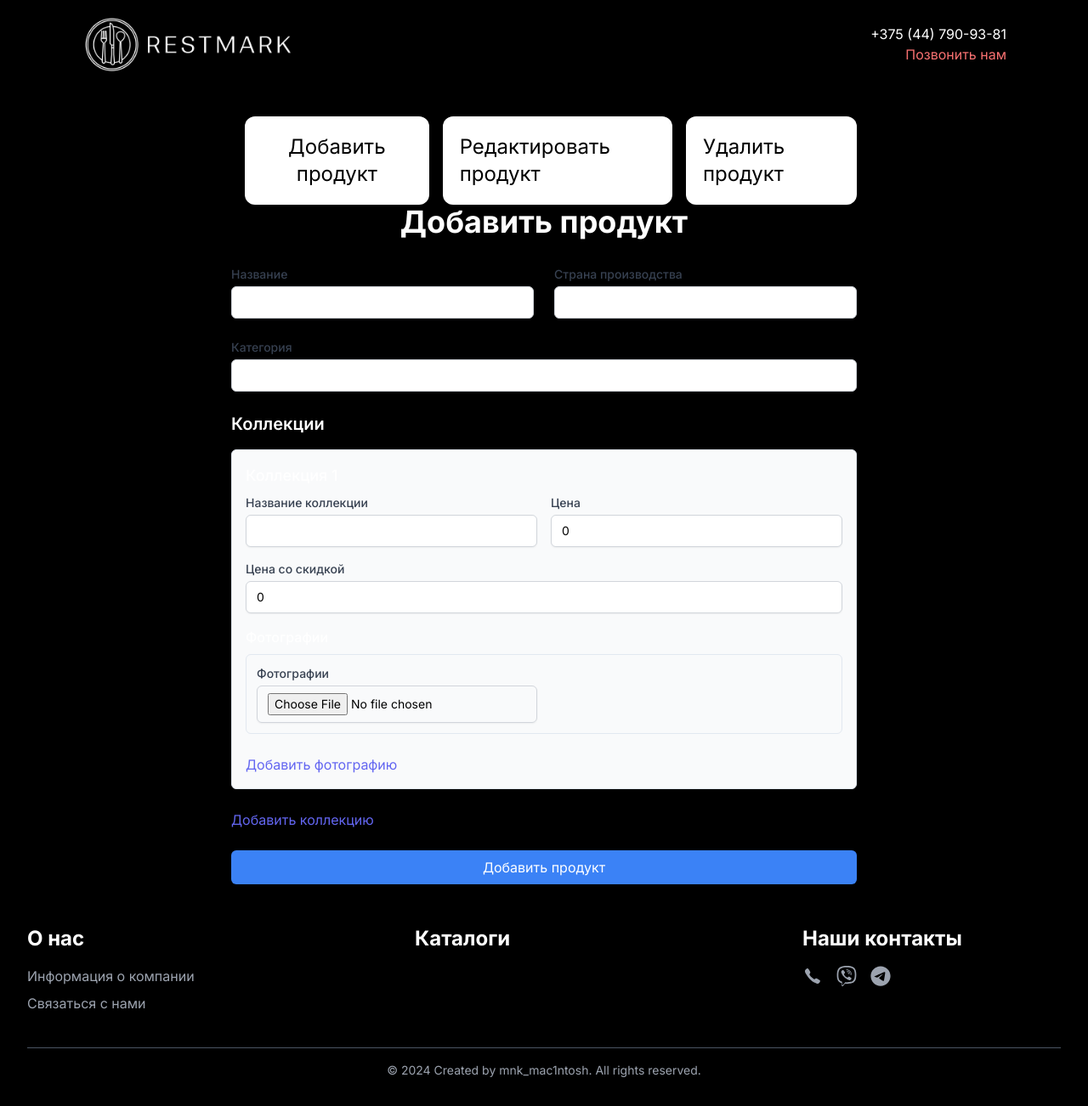
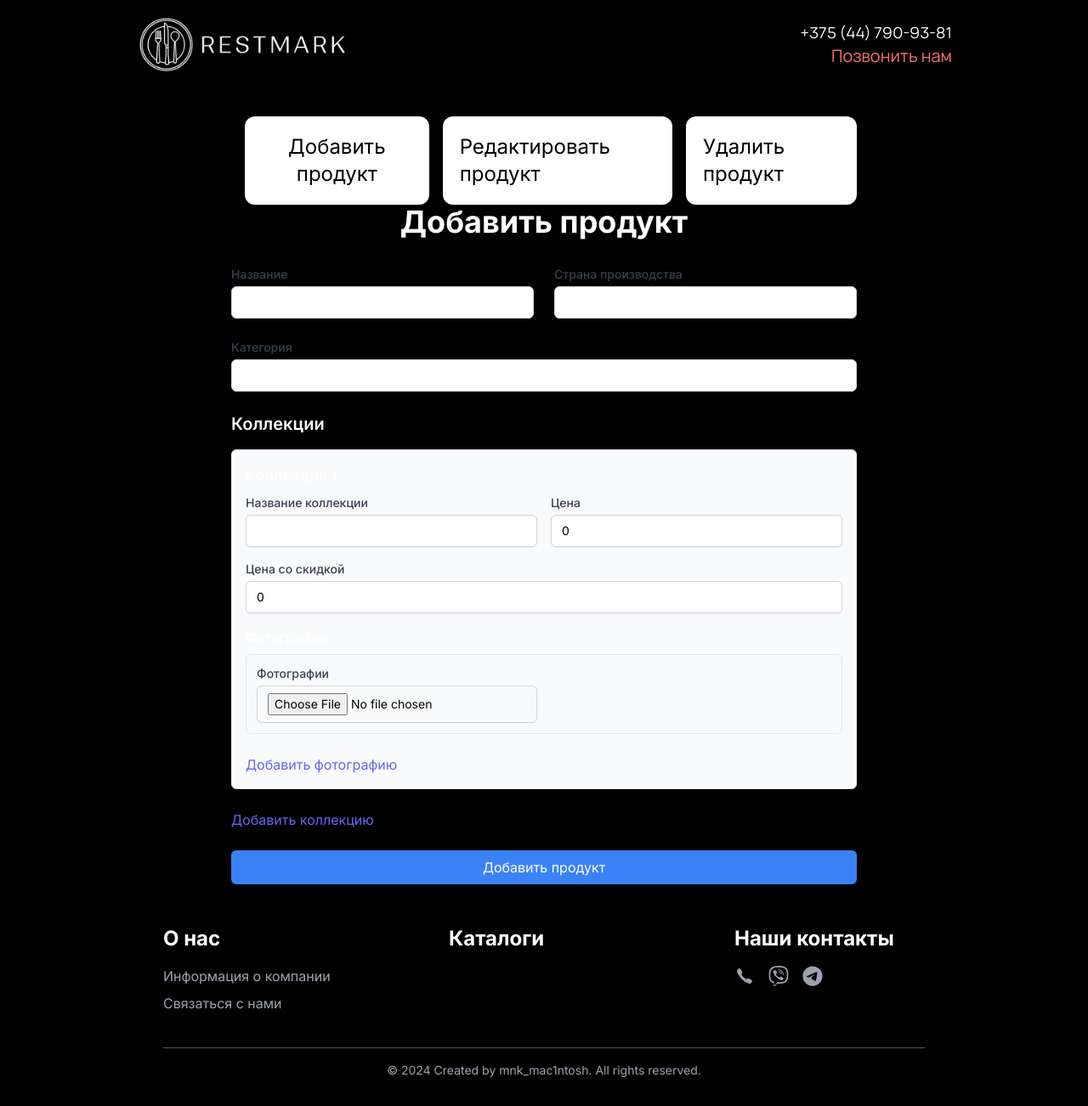
Before and after one commit to timofey1704/restmark-www, a Next.js app in the folder frontend/: page /dashboard/add-product in a window 1280 px wide. Shown: the whole page at 85% size. Built offline with nearby package versions, Linux system fonts and the light colour scheme.

Commit message:
RM-64 main page redesign

```diff
--- a/frontend/app/components/Customers/Customers.tsx
+++ b/frontend/app/components/Customers/Customers.tsx
@@ -7,8 +7,8 @@ const Customers = async () => {
   const customers: Customer[] = await fetchCustomers()
 
   return (
-    <div className="container mx-auto px-4 py-4">
-      <div className="grid grid-cols-1 md:grid-cols-4 gap-8">
+    <div className="w-full mx-auto px-4 py-4">
+      <div className="grid grid-cols-1 sm:grid-cols-2 md:grid-cols-3 lg:grid-cols-4 gap-8">
         {customers.map((customer) => (
           <a
             key={customer.id}
@@ -23,7 +23,7 @@ const Customers = async () => {
                 alt={customer.customer_name}
                 height={1078}
                 width={565}
-                className="rounded-lg object-cover"
+                className="rounded-lg w-auto h-auto object-cover"
                 priority
               />
             </div>
--- a/frontend/app/components/Footer/Footer.tsx
+++ b/frontend/app/components/Footer/Footer.tsx
@@ -6,7 +6,7 @@ import { FaTelegram } from 'react-icons/fa6'
 
 export default function Footer() {
   return (
-    <footer className="bg-black text-white py-8 mt-auto">
+    <footer className="w-3/4 mx-auto bg-black text-white py-8 ">
       <div className="container mx-auto px-4 sm:px-6 lg:px-8">
         <div className="flex flex-wrap justify-between">
           <div className="w-full sm:w-1/2 md:w-1/4 mb-6 md:mb-0">
--- a/frontend/app/components/Header/Header.tsx
+++ b/frontend/app/components/Header/Header.tsx
@@ -5,24 +5,26 @@ import HeaderLogo from '../../../public/images/header_logo.png'
 
 export default function Header() {
   return (
-    <header className="flex flex-col sm:flex-row items-center justify-between p-4 bg-black">
+    <header className="flex flex-col sm:flex-row items-center justify-between py-4 w-3/4 mx-auto bg-black">
       <div className="text-white mb-4 sm:mb-0">
         <Link href="/">
           <Image
             src={HeaderLogo}
             alt="header logo"
-            className="w-64 sm:w-48 md:w-64 sm:ml-4 md:ml-20"
+            className="w-64 sm:w-48 md:w-64 "
             priority
           />
         </Link>
       </div>
-      <div className="hidden md:flex flex-col text-white sm:mr-4 md:mr-20">
+      <div className="hidden md:flex flex-col text-white ">
         <a
           href="tel:+375 44 790 9381"
-          className="hover:underline text-center sm:text-right"
+          className="hover:underline font-velasans text-lg sm:text-lg md:text-lg lg:text-lg 2xl:text-xl text-center sm:text-right"
         >
           +375 (44) 790-93-81
-          <div className="text-red-400 cursor-pointer">Позвонить нам</div>
+          <div className="text-red-400 font-velasans text-xl sm:text-xl md:text-xl lg:text-xl 2xl:text-2xl cursor-pointer">
+            Позвонить нам
+          </div>
         </a>
       </div>
     </header>
--- a/frontend/app/components/ProductContainer/ProductContainer.tsx
+++ b/frontend/app/components/ProductContainer/ProductContainer.tsx
@@ -7,19 +7,19 @@ const ProductContainer: React.FC<ProductDisplayProps> = ({
   img_url,
 }) => {
   return (
-    <div className="relative w-full h-64 mb-5 mr-5 bg-banners flex items-start justify-end shadow-lg transform transition-transform hover:scale-105 hover:shadow-xl">
+    <div className="relative w-full h-64 mr-5 bg-banners flex items-start justify-end shadow-lg transform transition-transform hover:scale-105 hover:shadow-xl">
       <div className="absolute">
         <Image
           src={img_url}
           alt={title}
           height={1078}
           width={565}
-          className="w-full h-full object-cover"
+          className="w-full h-64 object-cover"
           priority
         />
       </div>
 
-      <div className="absolute bottom-4 left-4 ml-3 mb-4 text-white font-unbounded text-2xl sm:text-4xl md:text-3xl lg:text-4xl">
+      <div className="absolute bottom-4 left-4 ml-3 mb-4 text-white font-unbounded text-2xl sm:text-2xl md:text-2xl lg:text-2xl 2xl:text-3xl">
         {title}
       </div>
     </div>
--- a/frontend/app/page.tsx
+++ b/frontend/app/page.tsx
@@ -4,13 +4,13 @@ import Customers from './components/Customers/Customers'
 
 const Home = () => {
   return (
-    <main className="px-4 sm:px-6 lg:px-8">
-      <div className="font-unbounded text-3xl sm:text-4xl md:text-4xl lg:text-5xl mb-4">
+    <main className="w-3/4 mx-auto">
+      <div className="font-unbounded text-3xl font-semibold sm:text-4xl md:text-4xl lg:text-5xl mb-4 mt-7">
         <p>Комплексное оснащение</p>
         <p>ресторанов, баров и гостинниц</p>
       </div>
 
-      <div className="py-1 font-velasans font-thin text-gray-300 text-opacity-80 text-base lg:text-lg sm:text-sm">
+      <div className="py-2 font-velasans font-thin text-gray-300 mb-4 text-base lg:text-lg sm:text-sm">
         Мы помогаем реализовывать Ваши идеи
       </div>
       <Banners />
@@ -21,7 +21,7 @@ const Home = () => {
         <h2 className="font-unbounded text-3xl sm:text-4xl md:text-4xl lg:text-5xl mb-4">
           Наши клиенты
         </h2>
-        <p className="py-1 font-velasans font-thin text-gray-300 text-opacity-80 text-base lg:text-lg sm:text-sm">
+        <p className="py-1 font-velasans font-thin text-gray-300  text-base lg:text-lg sm:text-sm">
           Вы будете в хорошей компании
         </p>
       </div>
--- a/frontend/next.config.mjs
+++ b/frontend/next.config.mjs
@@ -9,6 +9,12 @@ const nextConfig = {
       {
         protocol: 'https',
         hostname: 'i.ibb.co',
+        port: '',
+        pathname: '/**',
+      },
+      {
+        protocol: 'https',
+        hostname: 'ibb.co',
         port: '',
         pathname: '/**',
       },
```
